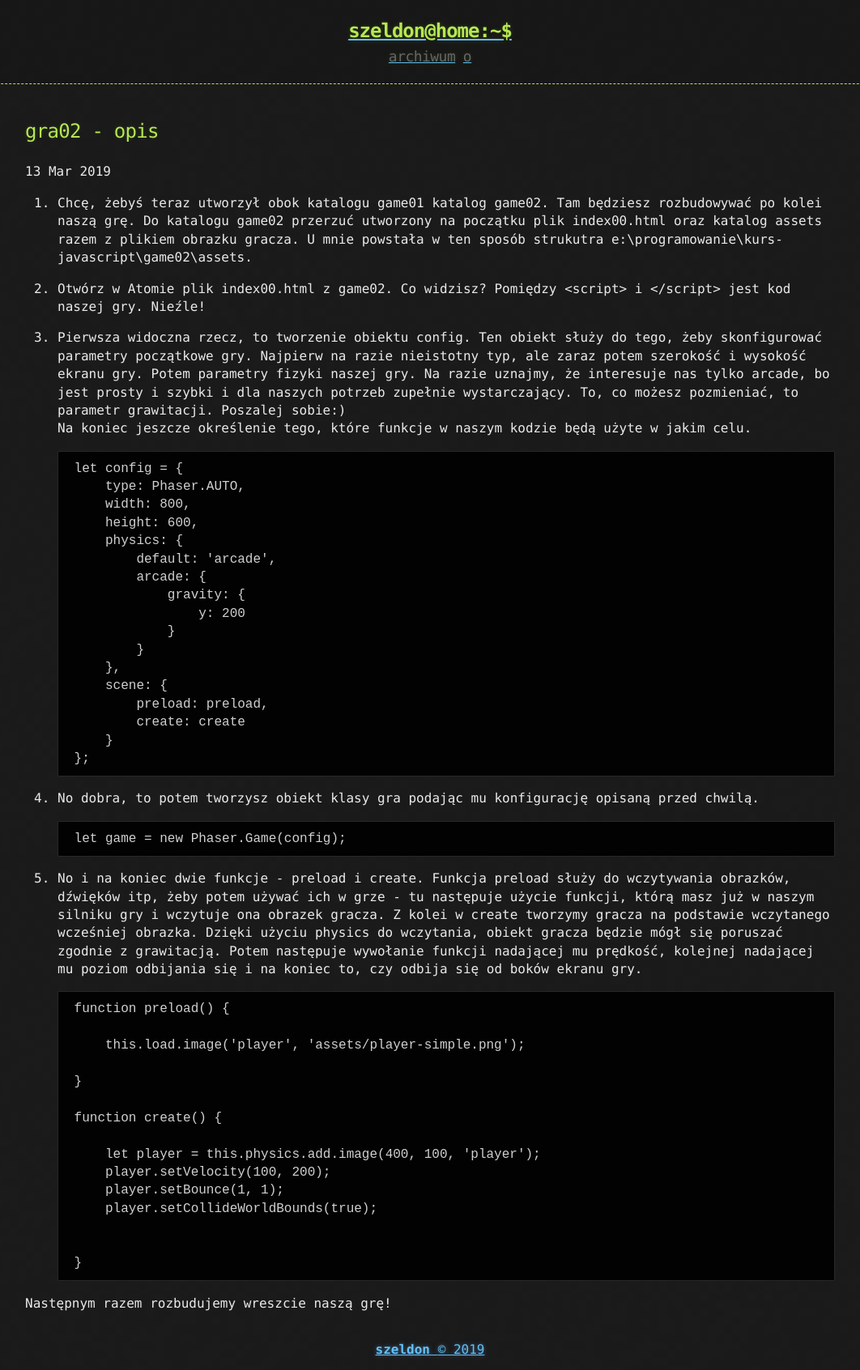
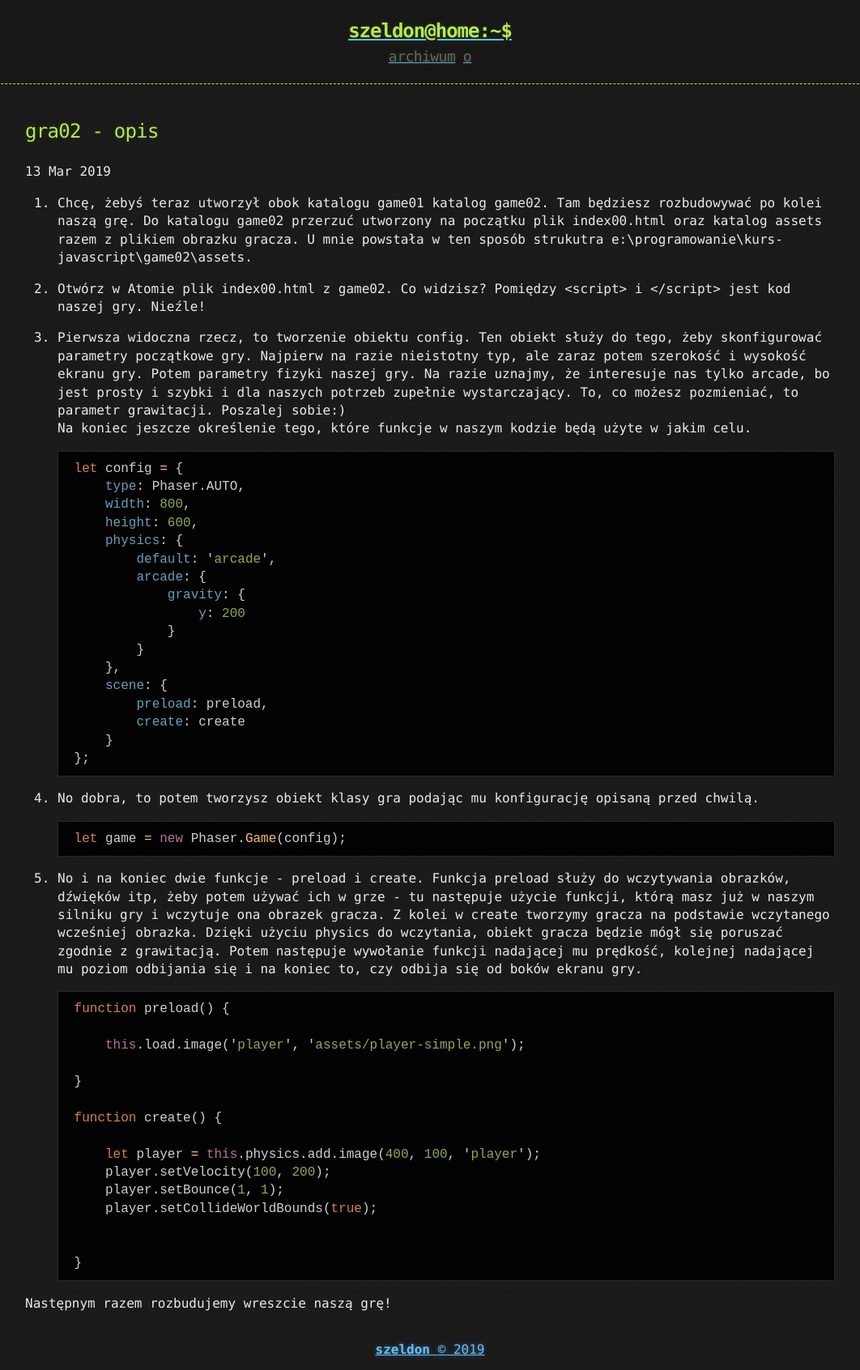
Before and after one commit to szeldon/szeldon.github.io, a Jekyll site: the page built from _posts/2019-03-13-gra02-opis.md, in a window 1280 px wide. Shown: the whole page at 81% size, without its empty margins (109-1171 px from the left). Built offline with Jekyll 4.4.1, drawn with Linux system fonts in a browser that asks for light colours.

Commit message:
formatowanie ładne

````diff
--- a/_posts/2019-03-13-gra02-opis.md
+++ b/_posts/2019-03-13-gra02-opis.md
@@ -12,7 +12,7 @@ date: 2019-03-13 21:00:00
 <br/>Na koniec jeszcze określenie tego, które funkcje w naszym kodzie będą użyte w jakim celu.
 
 
-	```html
+	```javascript
 	let config = {
 		type: Phaser.AUTO,
 		width: 800,
@@ -34,13 +34,13 @@ date: 2019-03-13 21:00:00
 
 1. No dobra, to potem tworzysz obiekt klasy gra podając mu konfigurację opisaną przed chwilą.
 
-	```html
+	```javascript
 	let game = new Phaser.Game(config);
 	```
 
 1. No i na koniec dwie funkcje - preload i create. Funkcja preload służy do wczytywania obrazków, dźwięków itp, żeby potem używać ich w grze - tu następuje użycie funkcji, którą masz już w naszym silniku gry i wczytuje ona obrazek gracza. Z kolei w create tworzymy gracza na podstawie wczytanego wcześniej obrazka. Dzięki użyciu physics do wczytania, obiekt gracza będzie mógł się poruszać zgodnie z grawitacją. Potem następuje wywołanie funkcji nadającej mu prędkość, kolejnej nadającej mu poziom odbijania się i na koniec to, czy odbija się od boków ekranu gry.
 
-	```html
+	```javascript
 	function preload() {
 
 		this.load.image('player', 'assets/player-simple.png');
````
